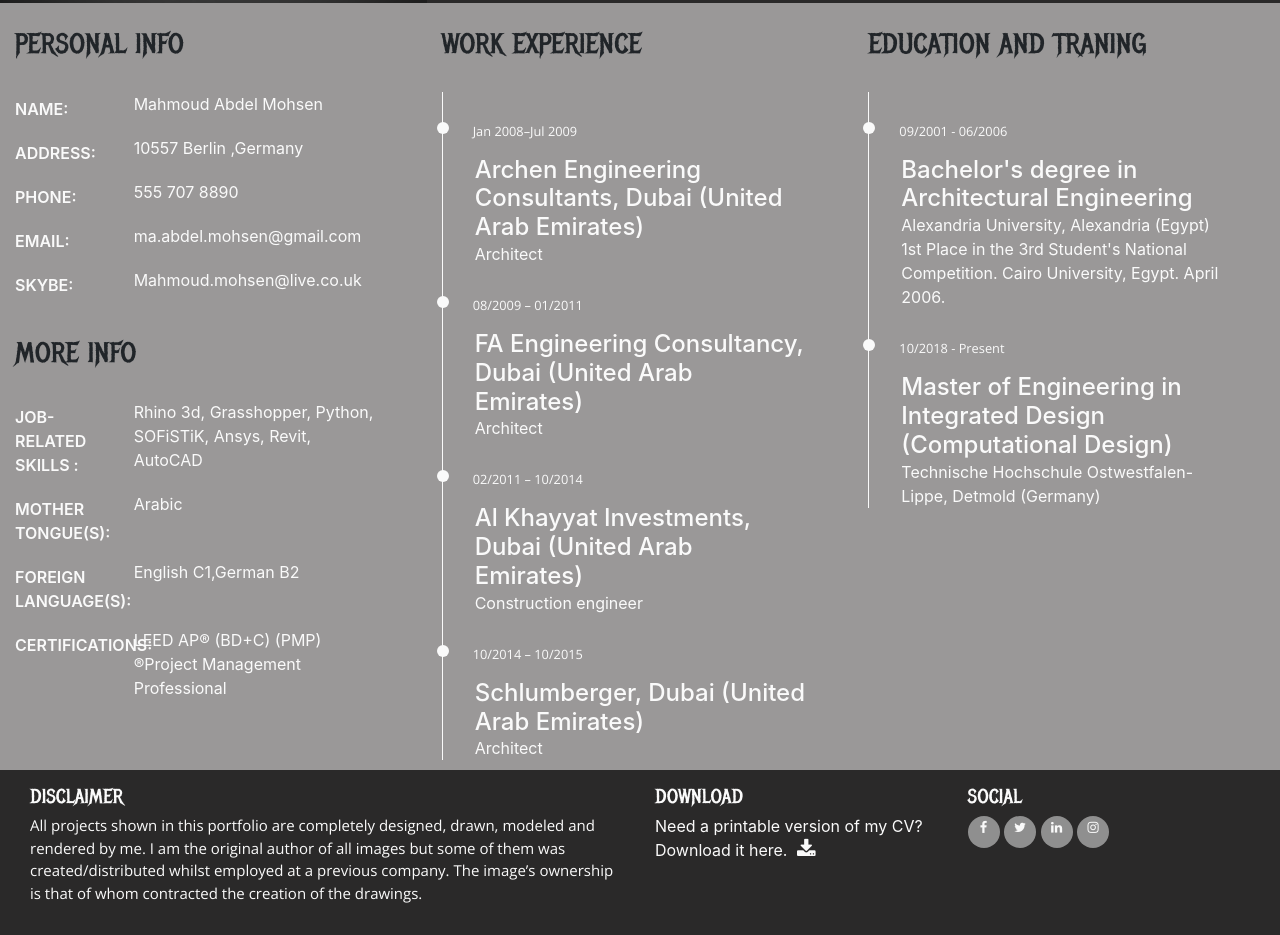
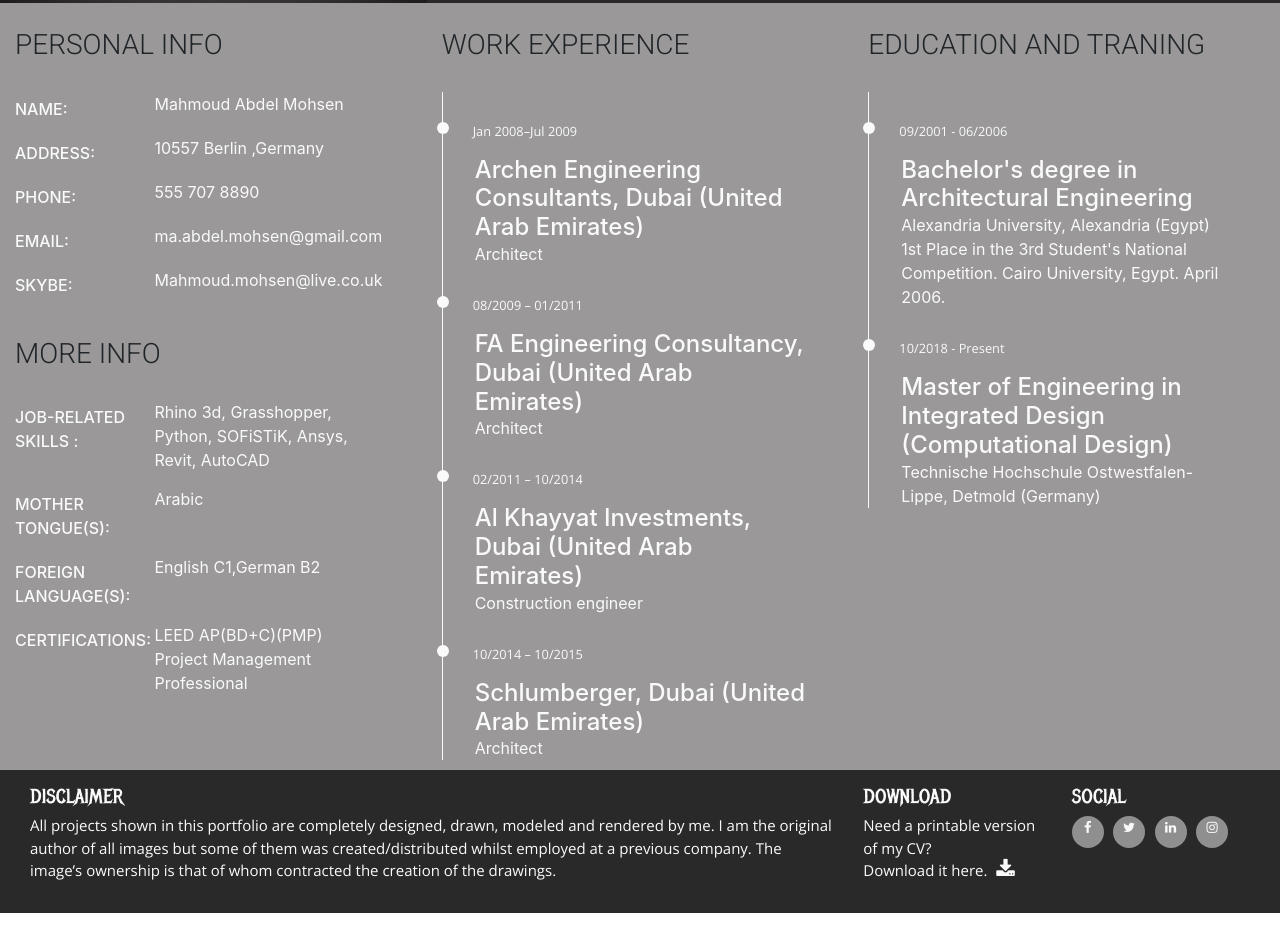
Before and after one commit to Code-Institute-Submissions/MS1-Portfolio, a plain HTML site: page about.html in a window 1280 px wide. Shown: the part 457-1392 px from the top of the page. After the commit the page ends 1370 px from the top, so only its background shows below. Drawn offline with nearby package versions, Linux system fonts and the light colour scheme; a web font is replaced by a local one.

Commit message:
Adjust the footer, adjust some styles,review the project and add some comments

```diff
--- a/about.html
+++ b/about.html
@@ -22,6 +22,7 @@
     <title>portfolio Mahmoud Abdel Mohsen 2020</title>
   </head>
   <body>
+        <!--The Header is the same in all the pages -->
     <header>
       <div class="row no-gutters">
         <div class="col-md-4 bg-navbar-brand h-nav">
@@ -66,12 +67,14 @@
         </div>
       </div>
     </header>
+            <!--The Section contains 3 columns with different classes to style the information.-->
     <section class="container-fluid bg-section-about">
       <div class="row">
+            <!--This column present the personal info And our personal-info-item will be broken into key and value-->
         <div class="col-md-4 ">
           <div class="row">
             <div class="col-12">
-              <h3 class="section-heading uppercase">
+              <h3 class="section-about uppercase">
                 Personal Info
               </h3>
             </div>
@@ -142,7 +145,7 @@
           </div>
           <div class="row">
             <div class="col-12">
-              <h3 class="section-heading uppercase">
+              <h3 class="section-about uppercase">
                 More Info
               </h3>
             </div>
@@ -193,17 +196,18 @@
                 </div>
                 <div class="value">
                   <p>
-                    LEED AP® (BD+C) (PMP) ®Project Management Professional
+                    LEED AP(BD+C)(PMP)<br>Project Management Professional
                   </p>
                 </div>
               </div>
             </div>
           </div>
         </div>
+            <!--This column present the Work Experience,set a date range and prepresent the dates along the timeline.-->
         <div class="col-md-4">
           <div class="row">
             <div class="col-12">
-              <h3 class="section-heading uppercase">
+              <h3 class="section-about uppercase">
                 Work Experience
               </h3>
             </div>
@@ -229,10 +233,11 @@
             </div>
           </div>
         </div>
+            <!--This column present the Education and Traning,set a date range and prepresent the dates along the timeline.-->
          <div class="col-md-4">
           <div class="row">
             <div class="col-12">
-              <h3 class="section-heading uppercase">
+              <h3 class="section-about uppercase">
                 Education and Traning
               </h3>
             </div>
@@ -257,9 +262,10 @@
         </div>
       </div>
     </section>
+        <!--The Footer is the same in all the pages -->
     <footer class="container-fluid bg-footer">
       <div id="footer-details" class="row">
-        <div class="col-sm-6">
+        <div class="col-sm-8">
           <h5 class="uppercase general-sub">Disclaimer</h5>
           <p class="inline-block footer-p">
             All projects shown in this portfolio are completely designed, drawn,
@@ -269,17 +275,21 @@
             the creation of the drawings.
           </p>
         </div>
-        <div class="col-sm-3">
+        <div class="col-sm-2">
           <h5 class="uppercase general-sub">Download</h5>
-          <p class="inline-block">
-            Need a printable version of my CV? Download it here.
-            <a href="assets/files-pdf/AbdelMohsen-EN.pdf" target="_blank" class="cv-pdf">
+          <p class="inline-block footer-p">
+            Need a printable version of my CV?<br> Download it here.
+            <a
+              href="assets/files-pdf/AbdelMohsen-EN.pdf"
+              target="_blank"
+              class="cv-pdf"
+            >
               <i class="fa fa-download" aria-hidden="true"></i>
               <span class="sr-only">Download link.</span>
             </a>
           </p>
         </div>
-        <div class="col-sm-3">
+        <div class="col-sm-2">
           <h5 class="uppercase general-sub">Social</h5>
           <ul class="list-inline social-links">
 					<li class="list-inline-item">
--- a/assets/css/style.css
+++ b/assets/css/style.css
@@ -1,4 +1,4 @@
-@import url('https://fonts.googleapis.com/css2?family=Metal+Mania&family=Rye&family=Open+Sans:wght@100;300;400;600;700;800&family=Roboto:wght@100;300;400;700;900&display=swap');
+@import url('https://fonts.googleapis.com/css2?family=Metal+Mania&family=Rye&family=Open+Sans:wght@100;200;300;400;600;700;800&family=Roboto:wght@100;300;400;700;900&display=swap');
 
 /* ----------------------------------------Background colors */
 
@@ -75,8 +75,8 @@ section {
 .navbar-brand {
     padding-left: 10px;
     padding-top: 15px;
-    font-family: "Metal Mania",sans-serif;
-    font-size: 50px;
+    font-family: "Rye",sans-serif;
+    font-size: 40px;
     color: rgb(161, 5, 5);
     height: 80px;
 
@@ -155,6 +155,10 @@ section {
     transform: translateY(-25px);
 }
 
+button[type="submit"]:hover {
+    background: rgb(161, 5, 5);
+}
+
 
 
 /* ----------------------------------------Names & logo */
@@ -228,6 +232,14 @@ header {
 
 /* ----------------------------------------About, Personal Info */
 
+.section-about{
+    font-family: "Roboto", sans-serif;
+    font-weight: 300;
+    margin-top: 25px;
+    margin-bottom: 30px;
+
+}
+
 .personal-info-item {
     margin-bottom: 15px;
     color: #fafafa;
@@ -247,20 +259,20 @@ header {
 }
 
 .personal-info-item .key {
-    width: 25%;
-    margin-right: 10px;
+    width: 30%;
+    margin-right: 8px;
     padding-top: 5px;
     vertical-align: top;
 }
 
 .personal-info-item .key p {
-    font-weight: 600;
+    font-weight: 500;
 }
 
 .personal-info-item .value {
     position: relative;
-    width: 65%;
-    margin-left: 5px;
+    width: 60%;
+    margin-left: 8px;
 }
 
 
@@ -357,16 +369,11 @@ button[type="submit"] {
 }
 
 
-
-
-
-
-
 /* ----------------------------------------Footer */
 
 footer {
     color: #fafafa;
-    min-height: 100px;
+    min-height: 80px;
     margin: 0;
 }
 
@@ -383,12 +390,18 @@ footer {
 
 .social-links {
     padding-bottom: 15px;
+
 }
+
+.social-links li:not(:first-child) {
+    padding-left: 5px;
+}
+
 
 .social-links li a i {
     width: 32px;
     height: 32px;
-    padding: 8px 0;
+    padding: 8px 0px;
     border-radius: 50%;
     font-size: 13px;
     line-height: 7px;
@@ -401,11 +414,6 @@ footer {
     -o-transition: all 0.35s ease-in-out;
 }
 
-.cv-download {
- font-family: "Open Sans", sans-serif;
-    font-weight: 300;
-    font-size: 40px;
-}
 
 #footer-details {
     padding: 15px;
```
Also changed, not shown: contact.html (+18 -11 lines), index.html (+23 -10 lines), project.html (+12 -8 lines), 1 other file.
